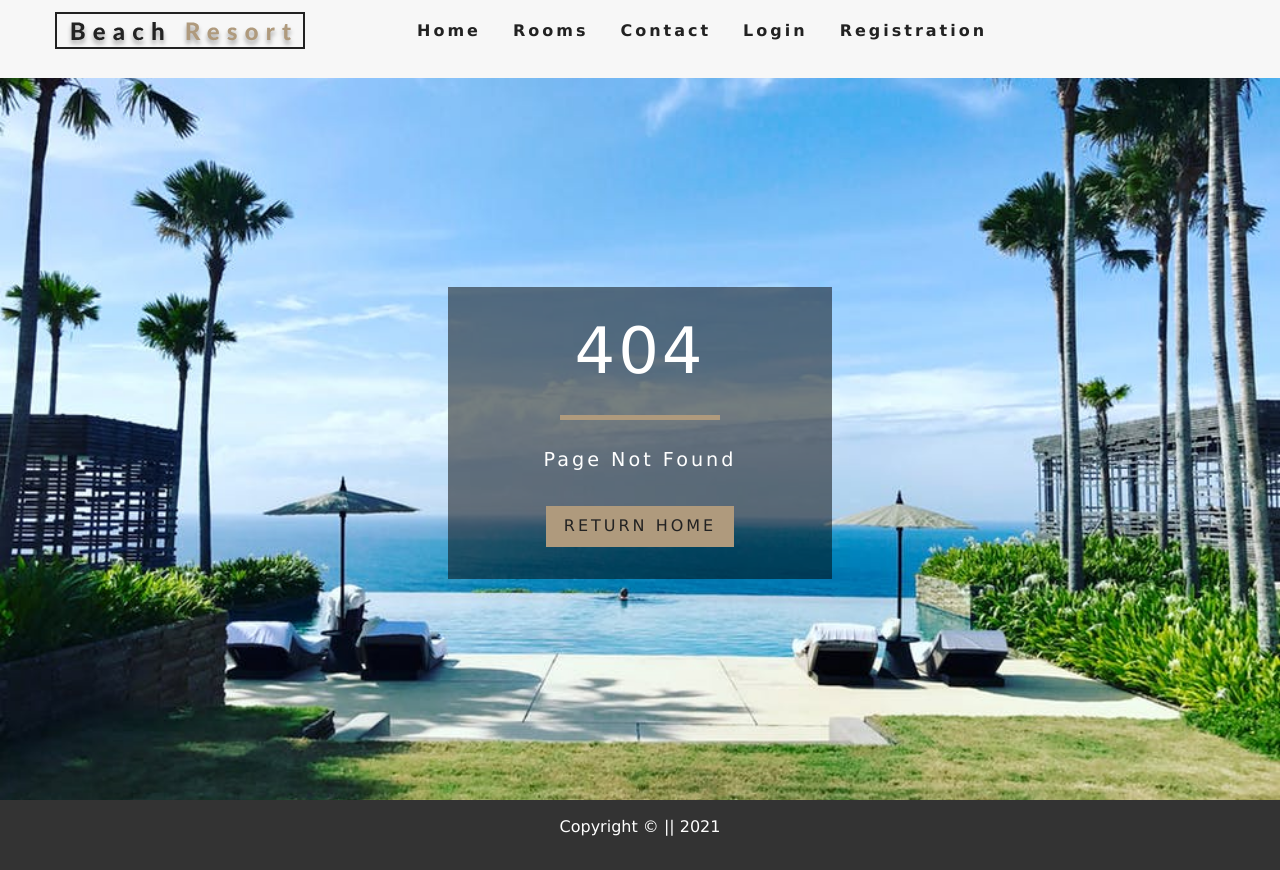
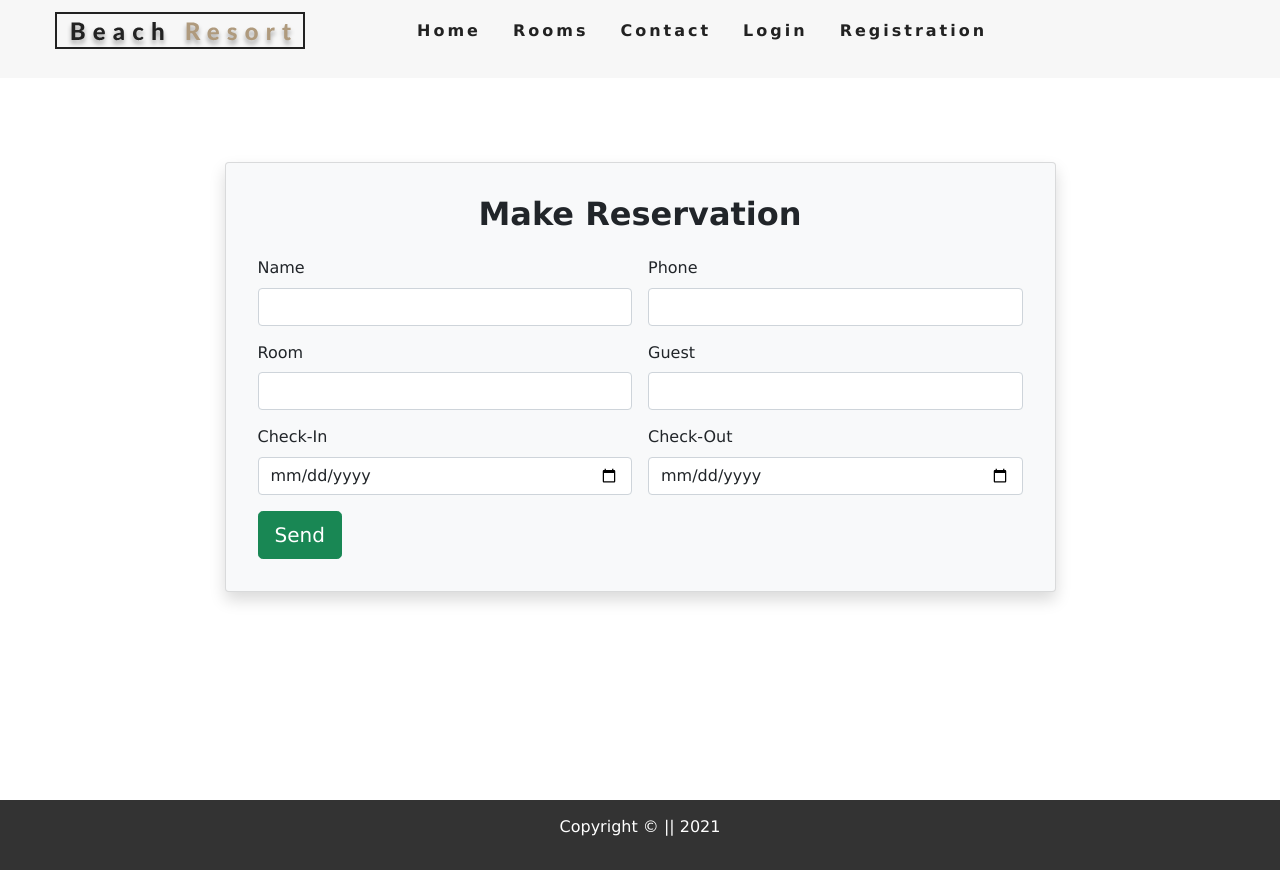
Before and after one commit to nezam0003/beach-resort, a React (Create React App) app: page /book in a window 1280 px wide. Before the commit this address had no page. Built offline with nearby package versions, Linux system fonts and the light colour scheme; the HTML template or start-up script is replaced by a standard one.

Commit message:
change SearchRoom filter UI and make BookRoom

```diff
--- a/src/App.css
+++ b/src/App.css
@@ -578,7 +578,8 @@ h6 {
   color: #fff;
 }
 .login,
-.registration {
+.registration,
+.admin {
   width: 100%;
   min-height: calc(100vh - 66px);
   background: var(--mainWhite);
--- a/src/App.jsx
+++ b/src/App.jsx
@@ -9,6 +9,8 @@ import Contact from "./pages/Contact";
 import Footer from "./components/Footer";
 import Login from "./pages/Login";
 import Registration from "./pages/Registration";
+import AdminDashboard from "./pages/AdminDashboard";
+import BookRoom from "./components/BookRoom";
 
 const App = () => {
   return (
@@ -21,6 +23,8 @@ const App = () => {
         <Route exact path="/login" component={Login} />
         <Route exact path="/registration" component={Registration} />
         <Route exact path="/rooms/:slug" component={SingleRoom} />
+        <Route exact path="/login/admin" component={AdminDashboard} />
+        <Route exact path="/book" component={BookRoom} />
         <Route component={Error} />
       </Switch>
       <Footer />
--- /dev/null
+++ b/src/components/BookRoom.jsx
@@ -0,0 +1,177 @@
+import React, { useState } from "react";
+
+const BookRoom = () => {
+  const [userInfo, setUserInfo] = useState({
+    name: "",
+    Phone: "",
+    room: "",
+    guest: "",
+    checkIn: "",
+    CheckOut: "",
+  });
+
+  const inputFieldHandller = (e) => {
+    const { name, value } = e.target;
+    setUserInfo({
+      ...userInfo,
+      [name]: value,
+    });
+  };
+  const handleSubmit = (e) => {
+    e.preventDefault();
+    if (
+      userInfo.name &&
+      userInfo.phone &&
+      userInfo.room &&
+      userInfo.guest &&
+      userInfo.checkIn &&
+      userInfo.checkOut
+    ) {
+      setUserInfo({
+        name: "",
+        Phone: "",
+        room: "",
+        guest: "",
+        checkIn: "",
+        CheckOut: "",
+      });
+    } else {
+      alert("please give us your requried information");
+    }
+  };
+
+  return (
+    <>
+      <section className="registration py-5">
+        <div className="container">
+          <div className="row mt-5">
+            <div className="col-10 mx-auto col-md-9">
+              <div className="card bg-light shadow text-dark p-3">
+                <div className="card-body">
+                  <h2 className="text-capitalize text-center fw-bold">
+                    Make reservation
+                  </h2>
+                  <form onSubmit={handleSubmit}>
+                    <div className="row g-3">
+                      <div className="col-md-6">
+                        <label
+                          htmlFor="name"
+                          className="form-label text-capitalize"
+                        >
+                          name
+                        </label>
+                        <input
+                          type="text"
+                          name="name"
+                          id="name"
+                          value={userInfo.name}
+                          onChange={inputFieldHandller}
+                          className="form-control"
+                          autoComplete="off"
+                        />
+                      </div>
+                      <div className="col-md-6">
+                        <label
+                          htmlFor="phone"
+                          className="form-label text-capitalize"
+                        >
+                          phone
+                        </label>
+                        <input
+                          type="number"
+                          name="phone"
+                          id="phone"
+                          value={userInfo.phone}
+                          onChange={inputFieldHandller}
+                          className="form-control"
+                          autoComplete="off"
+                        />
+                      </div>
+                      <div className="col-md-6">
+                        <label
+                          htmlFor="room"
+                          className="form-label text-capitalize"
+                        >
+                          room
+                        </label>
+                        <input
+                          type="number"
+                          name="room"
+                          id="room"
+                          value={userInfo.room}
+                          onChange={inputFieldHandller}
+                          className="form-control"
+                          autoComplete="off"
+                        />
+                      </div>
+                      <div className="col-md-6">
+                        <label
+                          htmlFor="guest"
+                          className="form-label text-capitalize"
+                        >
+                          guest
+                        </label>
+                        <input
+                          type="number"
+                          name="guest"
+                          id="guest"
+                          value={userInfo.guest}
+                          onChange={inputFieldHandller}
+                          className="form-control"
+                          autoComplete="off"
+                        />
+                      </div>
+                      <div className="col-md-6">
+                        <label
+                          htmlFor="checkIn"
+                          className="form-label text-capitalize"
+                        >
+                          check-in
+                        </label>
+                        <input
+                          type="date"
+                          name="checkIn"
+                          id="checkIn"
+                          value={userInfo.checkIn}
+                          onChange={inputFieldHandller}
+                          className="form-control"
+                          autoComplete="off"
+                        />
+                      </div>
+                      <div className="col-md-6">
+                        <label
+                          htmlFor="checkOut"
+                          className="form-label text-capitalize"
+                        >
+                          check-out
+                        </label>
+                        <input
+                          type="date"
+                          name="checkOut"
+                          id="checkOut"
+                          value={userInfo.checkOut}
+                          onChange={inputFieldHandller}
+                          className="form-control"
+                          autoComplete="off"
+                        />
+                      </div>
+                    </div>
+                    <div className="d-grid d-sm-block">
+                      <input
+                        className="btn btn-success btn-lg  mt-3"
+                        type="submit"
+                        value="Send"
+                      />
+                    </div>
+                  </form>
+                </div>
+              </div>
+            </div>
+          </div>
+        </div>
+      </section>
+    </>
+  );
+};
+
+export default BookRoom;
--- a/src/components/RoomsFilter.jsx
+++ b/src/components/RoomsFilter.jsx
@@ -16,8 +16,6 @@ const RoomsFilter = ({ rooms }) => {
     price,
     minPrice,
     maxPrice,
-    minSize,
-    maxSize,
     breakfast,
     pets,
   } = context;
@@ -46,38 +44,62 @@ const RoomsFilter = ({ rooms }) => {
   return (
     <section className="filter-container">
       <Title title="search room" />
-      <form className="filter-form">
+      <div className="container">
+        <div className="row">
+          <div className="col-11 mx-auto col-md-10">
+            <div className="card shadow text-dark bg-light p-3">
+              <div className="card-body">
+                <form>
                   {/* select type */}
-        <div className="custom-form-group">
-          <label htmlFor="type">room type</label>
+                  <div className="row g-3">
+                    <div className="col-md-4">
+                      <label
+                        className="form-label text-capitalize"
+                        htmlFor="type"
+                      >
+                        room type
+                      </label>
                       <select
                         name="type"
                         id="type"
                         value={type}
-            className="custom-form-control"
+                        className="form-select"
                         onChange={handleChange}
                       >
                         {types}
                       </select>
                     </div>
+
                     {/* select type end */}
                     {/* select capacity */}
-        <div className="custom-form-group">
-          <label htmlFor="capacity">Guests</label>
+
+                    <div className="col-md-4">
+                      <label
+                        className="form-label text-capitalize"
+                        htmlFor="capacity"
+                      >
+                        Guests
+                      </label>
                       <select
                         name="capacity"
                         id="capacity"
                         value={capacity}
-            className="custom-form-control"
+                        className="form-select"
                         onChange={handleChange}
                       >
                         {people}
                       </select>
                     </div>
+
                     {/* select capacity end */}
                     {/* Room Price */}
-        <div className="custom-form-group">
-          <label htmlFor="price">room price ${price}</label>
+                    <div className="col-md-4">
+                      <label
+                        className="form-label text-capitalize"
+                        htmlFor="price"
+                      >
+                        room price ${price}
+                      </label>
                       <input
                         type="range"
                         name="price"
@@ -86,14 +108,14 @@ const RoomsFilter = ({ rooms }) => {
                         id="price"
                         value={price}
                         onChange={handleChange}
-            className="custom-form-control"
+                        className="form-range"
                       />
                     </div>
                     {/* Room Price End */}
 
                     {/* Size */}
-        <div className="custom-form-group">
-          <label htmlFor="size">room size</label>
+                    {/* <div className="col-md-4">
+                      <label className = "form-label text-capitalize" htmlFor="size">room size</label>
                       <div className="size-inputs">
                         <input
                           type="number"
@@ -112,33 +134,45 @@ const RoomsFilter = ({ rooms }) => {
                           className="size-input"
                         />
                       </div>
-        </div>
+                    </div> */}
                     {/* Size End */}
                     {/* Extras */}
-        <div className="custom-form-group">
-          <div className="single-extra">
+                    <div className="col-md-4">
+                      <div className="form-check">
                         <input
                           type="checkbox"
                           name="breakfast"
                           id="breakfast"
+                          className="form-check-input"
                           checked={breakfast}
                           onChange={handleChange}
                         />
-            <label htmlFor="breakfast">breakfast</label>
+                        <label className="form-check-label" htmlFor="breakfast">
+                          breakfast
+                        </label>
                       </div>
-          <div className="single-extra">
+                      <div className="form-check">
                         <input
                           type="checkbox"
                           name="pets"
                           id="pets"
+                          className="form-check-input"
                           checked={pets}
                           onChange={handleChange}
                         />
-            <label htmlFor="pets">pets</label>
+                        <label className="form-check-label" htmlFor="pets">
+                          pets
+                        </label>
                       </div>
                     </div>
                     {/* Extras end */}
+                  </div>
                 </form>
+              </div>
+            </div>
+          </div>
+        </div>
+      </div>
     </section>
   );
 };
--- /dev/null
+++ b/src/pages/AdminDashboard.jsx
@@ -0,0 +1,13 @@
+import React from "react";
+
+const AdminDashboard = () => {
+  return (
+    <>
+      <section className="admin py-5">
+        <h2>Admin dashboard</h2>
+      </section>
+    </>
+  );
+};
+
+export default AdminDashboard;
--- a/src/pages/Login.jsx
+++ b/src/pages/Login.jsx
@@ -1,4 +1,5 @@
 import React, { useState } from "react";
+import { NavLink } from "react-router-dom";
 
 const Login = () => {
   const [userInfo, setUserInfo] = useState({
```
Lines whose indentation alone changed are shown as unchanged.
